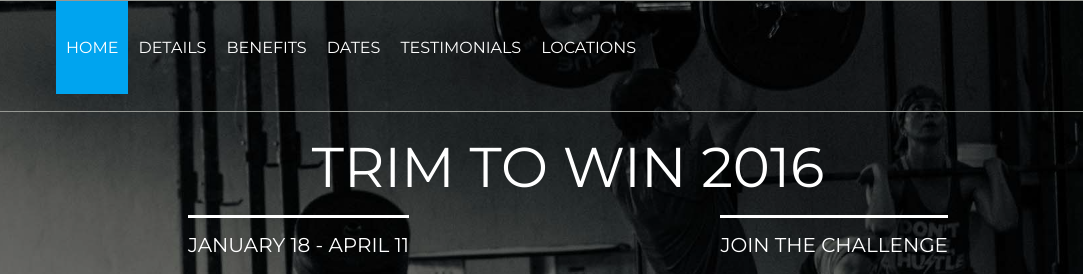
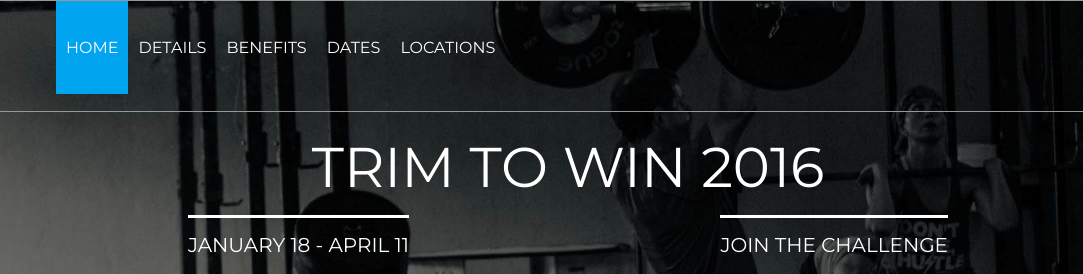
Before and after one commit to thejoshcrawford/spokanefitchallenge, a website: page index.html in a window 1280 px wide. Shown: the top 274 px of the page, 72-1155 px from the left. Drawn offline with nearby package versions, Linux system fonts and the light colour scheme; some packages are replaced by stand-ins of ours; files whose address does not match are found by name.

Commit message:
removed testimonials link

```diff
--- a/index.html
+++ b/index.html
@@ -52,7 +52,7 @@
                     <li><a href="#details">details</a></li>
                     <li><a href="#benefits">benefits</a></li>
                     <li><a href="#dates">dates</a></li>
-                    <li><a href="#testimonials">testimonials</a></li>
+                    <!--<li><a href="#testimonials">testimonials</a></li>-->
                     <li><a href="#locations">locations</a></li>
                 </ul>
             </nav>
```
